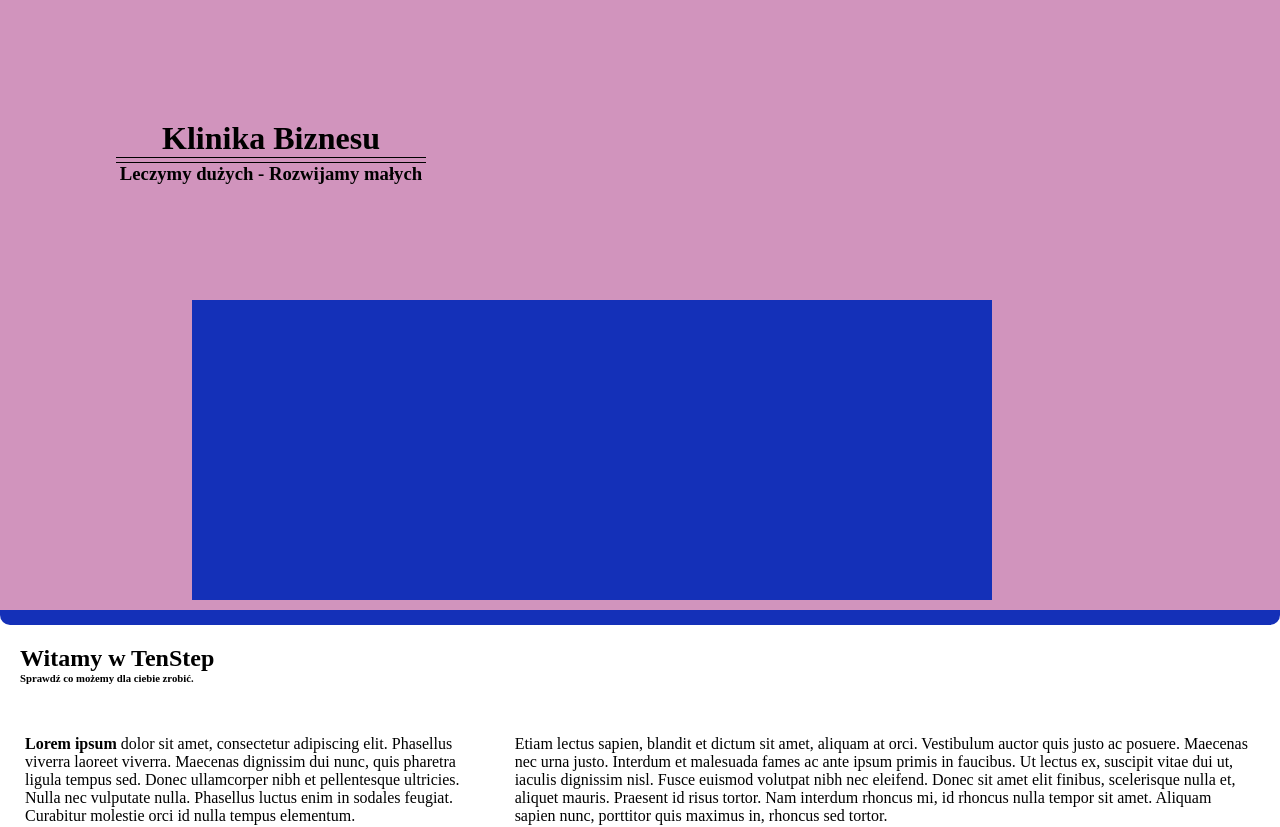
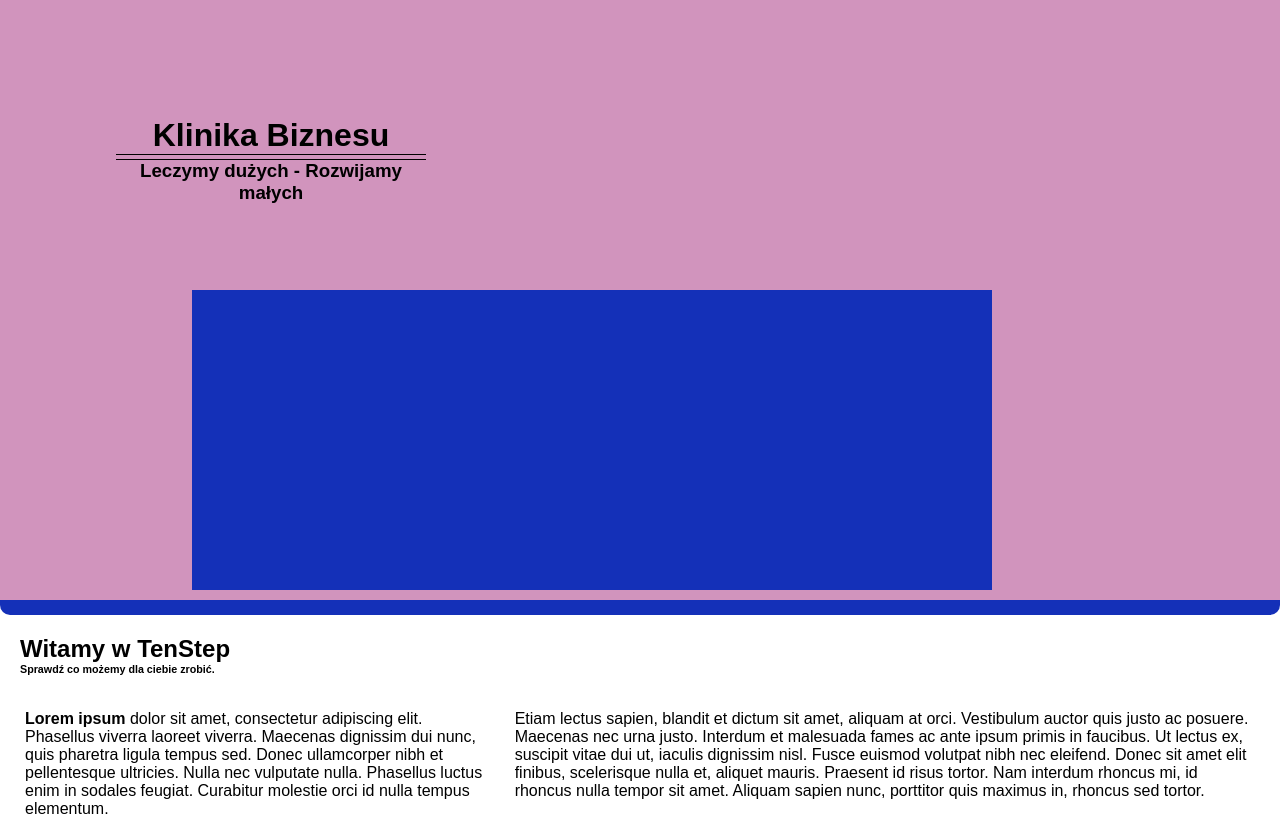
Before and after one commit to krk-developers/tenstep-page-project, a Vue app: page / in a window 1280 px wide. Shown: the top 827 px of the page. Built offline with nearby package versions, Linux system fonts and the light colour scheme.

Commit message:
app some changes

```diff
--- a/src/App.vue
+++ b/src/App.vue
@@ -16,10 +16,15 @@ export default {
 </script>
 
 <style lang="scss">
-body{
+*{
   margin: 0;
   padding: 0;
   box-sizing: border-box;
+}
+
+body{
   background: hsl(200, 100%, 80%);
+  font-family: 'Arial';
+  font-size: 16px;
 }
 </style>
```
